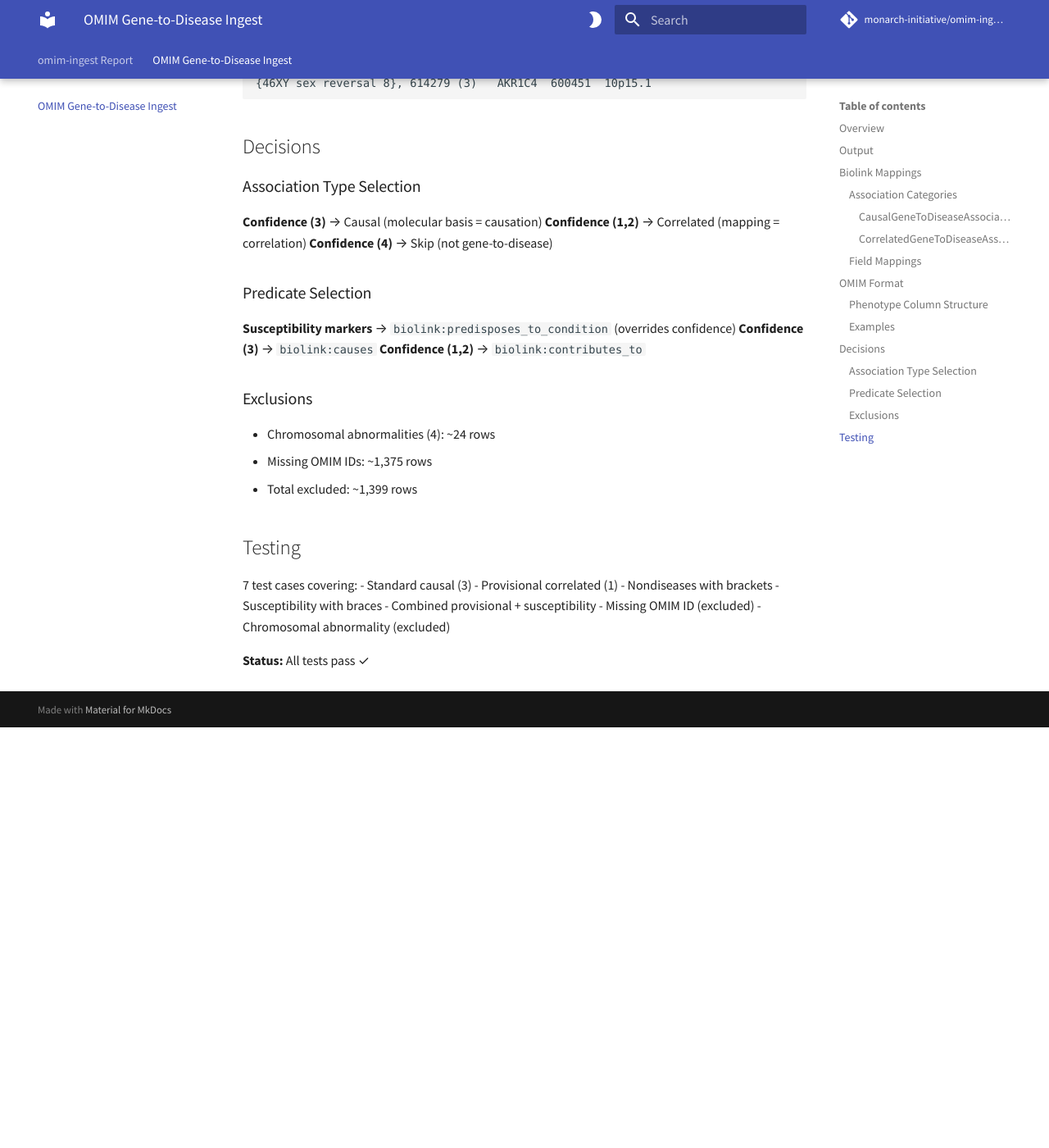
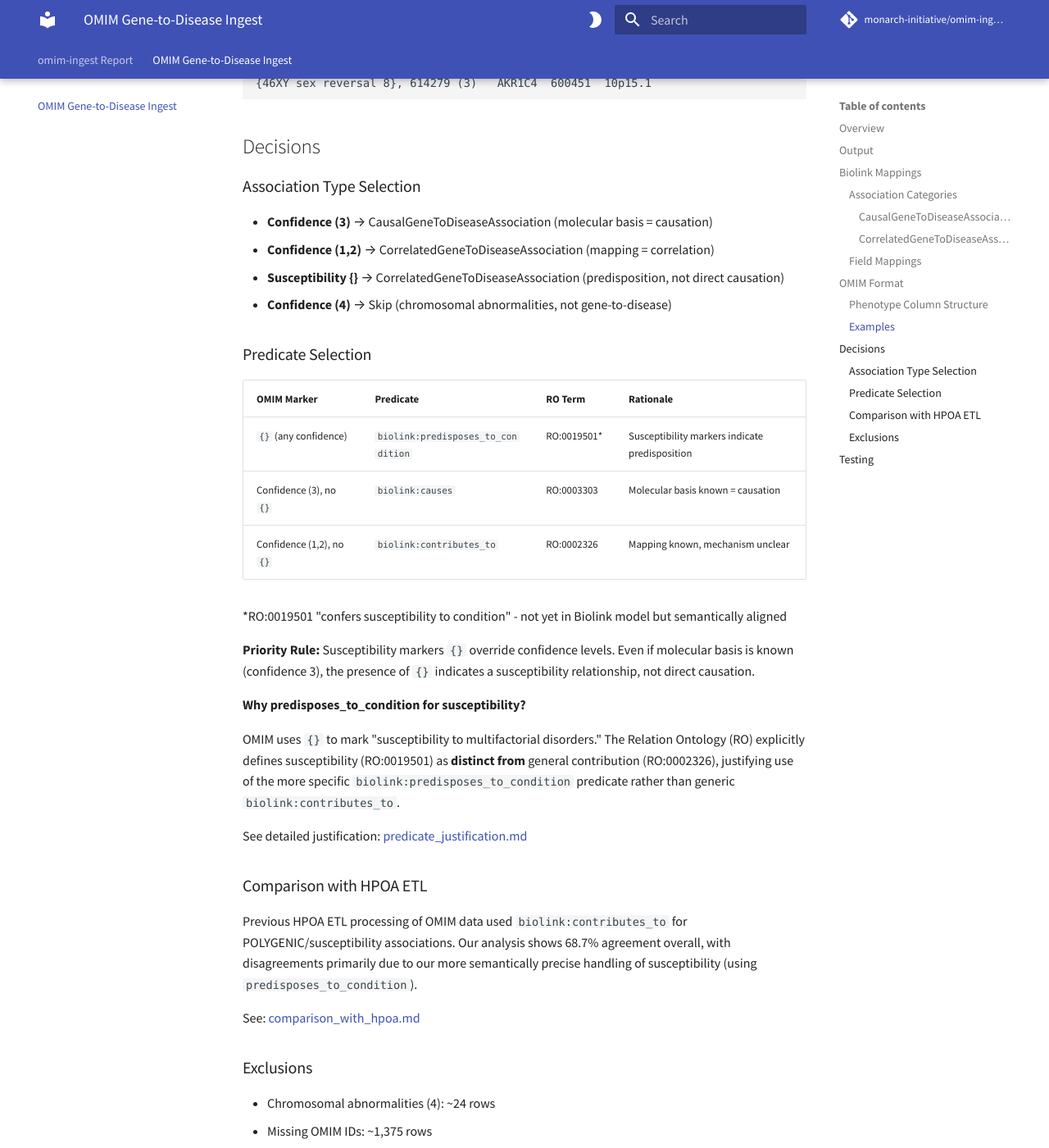
Before and after one commit to monarch-initiative/omim-ingest, an MkDocs documentation site: the page built from docs/ingest.md, in a window 1280 px wide and 1400 px high, scrolled down 2068 px. Shown: the whole window at 82% size. Built offline with MkDocs 1.6.1 and Material for MkDocs 9.7.7, drawn with Linux system fonts in a browser that asks for light colours; some web fonts are replaced; comment, search, counter and statistics services are not loaded; before the commit the page ends 2955 px from its top, so only the background shows below that.

```diff
--- a/docs/ingest.md
+++ b/docs/ingest.md
@@ -86,14 +86,34 @@ This ingest transforms OMIM morbidmap data into Biolink-compliant gene-to-diseas
 ## Decisions
 
 ### Association Type Selection
-**Confidence (3)** → Causal (molecular basis = causation)
-**Confidence (1,2)** → Correlated (mapping = correlation)
-**Confidence (4)** → Skip (not gene-to-disease)
+- **Confidence (3)** → CausalGeneToDiseaseAssociation (molecular basis = causation)
+- **Confidence (1,2)** → CorrelatedGeneToDiseaseAssociation (mapping = correlation)
+- **Susceptibility {}** → CorrelatedGeneToDiseaseAssociation (predisposition, not direct causation)
+- **Confidence (4)** → Skip (chromosomal abnormalities, not gene-to-disease)
 
 ### Predicate Selection
-**Susceptibility markers** → `biolink:predisposes_to_condition` (overrides confidence)
-**Confidence (3)** → `biolink:causes`
-**Confidence (1,2)** → `biolink:contributes_to`
+
+| OMIM Marker | Predicate | RO Term | Rationale |
+|-------------|-----------|---------|-----------|
+| `{}` (any confidence) | `biolink:predisposes_to_condition` | RO:0019501* | Susceptibility markers indicate predisposition |
+| Confidence (3), no `{}` | `biolink:causes` | RO:0003303 | Molecular basis known = causation |
+| Confidence (1,2), no `{}` | `biolink:contributes_to` | RO:0002326 | Mapping known, mechanism unclear |
+
+*RO:0019501 "confers susceptibility to condition" - not yet in Biolink model but semantically aligned
+
+**Priority Rule:** Susceptibility markers `{}` override confidence levels. Even if molecular basis is known (confidence 3), the presence of `{}` indicates a susceptibility relationship, not direct causation.
+
+**Why predisposes_to_condition for susceptibility?**
+
+OMIM uses `{}` to mark "susceptibility to multifactorial disorders." The Relation Ontology (RO) explicitly defines susceptibility (RO:0019501) as **distinct from** general contribution (RO:0002326), justifying use of the more specific `biolink:predisposes_to_condition` predicate rather than generic `biolink:contributes_to`.
+
+See detailed justification: [predicate_justification.md](predicate_justification.md)
+
+### Comparison with HPOA ETL
+
+Previous HPOA ETL processing of OMIM data used `biolink:contributes_to` for POLYGENIC/susceptibility associations. Our analysis shows 68.7% agreement overall, with disagreements primarily due to our more semantically precise handling of susceptibility (using `predisposes_to_condition`).
+
+See: [comparison_with_hpoa.md](comparison_with_hpoa.md)
 
 ### Exclusions
 - Chromosomal abnormalities (4): ~24 rows
```
Also changed, not shown: 2 other files.
